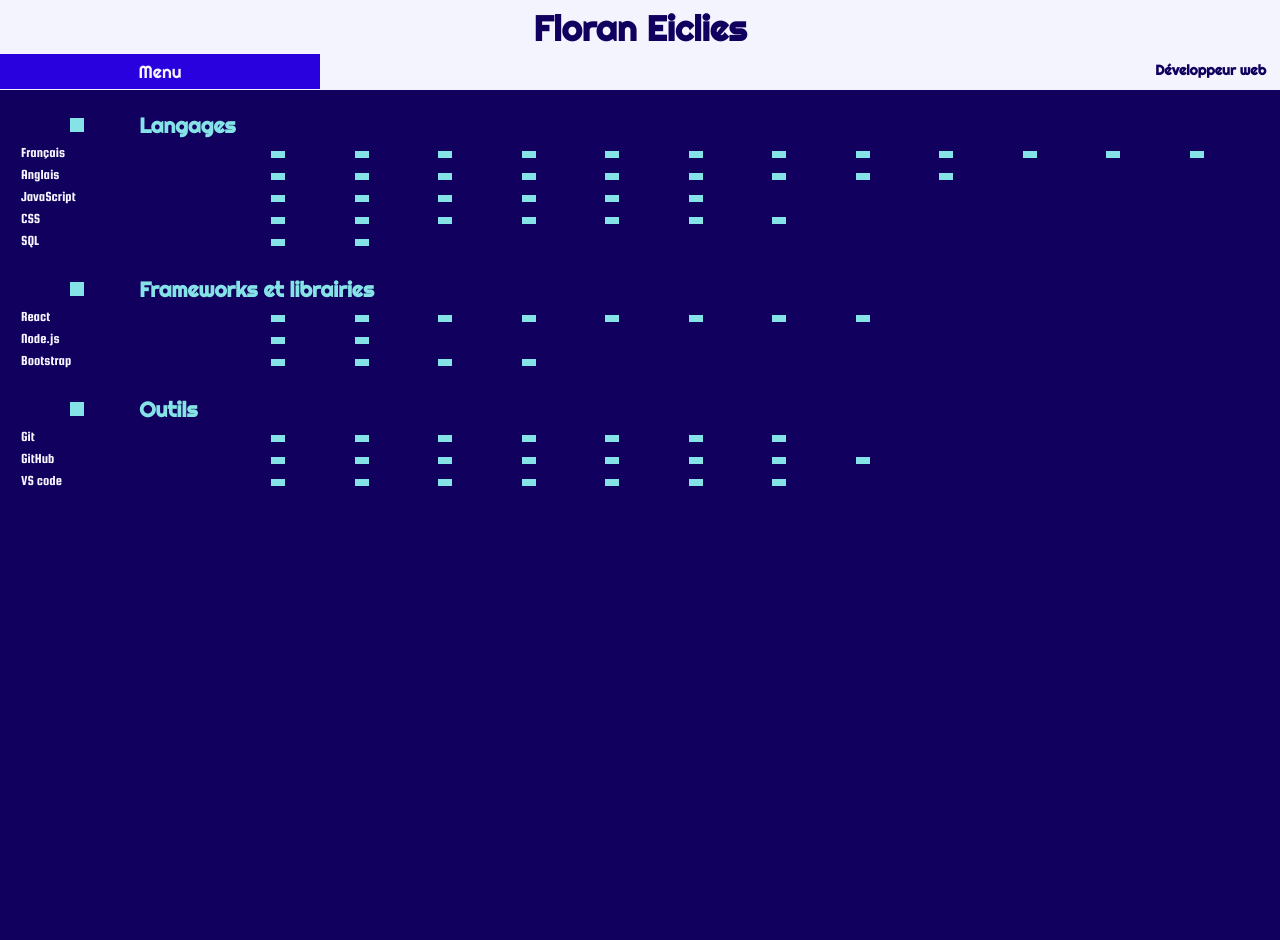
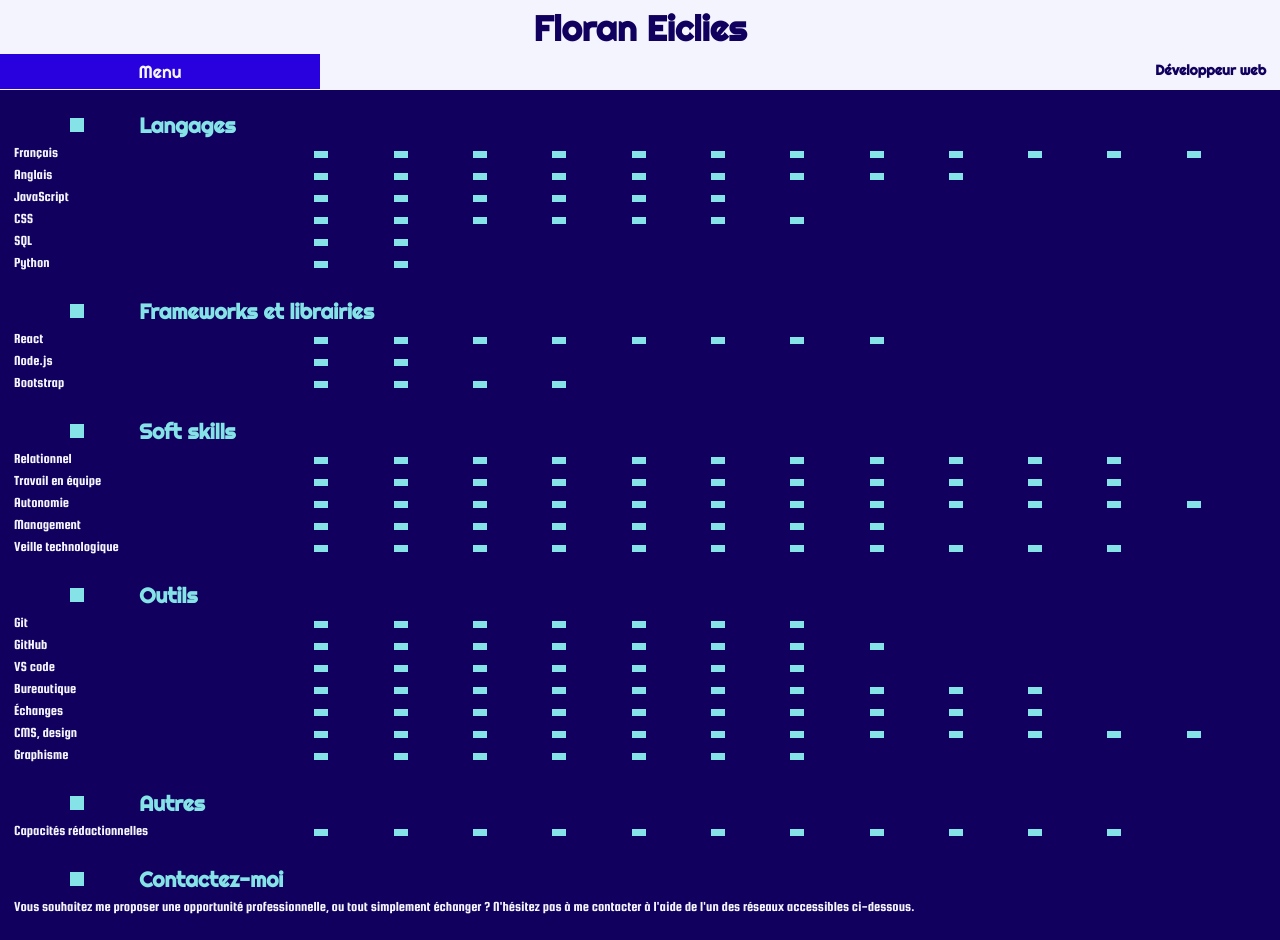
Before and after one commit to e-floran/onlinecv, a React (Create React App) app: page /skills in a window 1280 px wide. Shown: the top 940 px of the page. Before the commit the page ends 800 px from the top, so only its background shows below. Built offline with nearby package versions, Linux system fonts and the light colour scheme.

Commit message:
finished skills

```diff
--- a/src/components/skills/Frameworks.jsx
+++ b/src/components/skills/Frameworks.jsx
@@ -17,7 +17,7 @@ function Frameworks(){
     ]
     const frameworks=[];
     for (let i=0;i<myFrameworks.length;i++) {
-        frameworks.push(<Skill name={myFrameworks[i].name} level={myFrameworks[i].level}/>);
+        frameworks.push(<Skill key={myFrameworks[i].name} name={myFrameworks[i].name} level={myFrameworks[i].level}/>);
     };
     return(
         <section className="skillset">
--- a/src/components/skills/Langages.jsx
+++ b/src/components/skills/Langages.jsx
@@ -21,11 +21,15 @@ function Langages(){
         {
             name:"SQL",
             level:2,
+        },
+        {
+            name:"Python",
+            level:2,
         }
     ]
     const langages=[];
     for (let i=0;i<myLangages.length;i++) {
-        langages.push(<Skill name={myLangages[i].name} level={myLangages[i].level}/>);
+        langages.push(<Skill key={myLangages[i].name} name={myLangages[i].name} level={myLangages[i].level}/>);
     };
     return(
         <section className="skillset">
--- /dev/null
+++ b/src/components/skills/OtherSkills.jsx
@@ -0,0 +1,27 @@
+import Skill from "./Skill";
+
+function OtherSkills(){
+    const myOtherSkills=[
+        {
+            name:"Capacités rédactionnelles",
+            level:11,
+        },
+    ]
+    const otherSkills=[];
+    for (let i=0;i<myOtherSkills.length;i++) {
+        otherSkills.push(<Skill key={myOtherSkills[i].name} name={myOtherSkills[i].name} level={myOtherSkills[i].level}/>);
+    };
+    return(
+        <section className="skillset">
+            <article className="sectionTitle">
+                <div className="pulsarContainer">
+                    <div className="pulsar"></div>
+                </div>
+                <h3>Autres</h3>
+            </article>
+            {otherSkills}
+        </section>
+    )
+};
+
+export default OtherSkills;
--- a/src/components/skills/Skill.jsx
+++ b/src/components/skills/Skill.jsx
@@ -3,11 +3,11 @@ function Skill(props){
     const {level}=props;
     const levels=[];
     for (let i=0;i<level;i++) {
-        levels.push(<div className="skillPoint"/>);
+        levels.push(<div key={i} className="skillPoint"/>);
     };
     if (levels.length<12){
         for (let i=levels.length;i<12;i++){
-            levels.push(<div className="noPoint"/>);
+            levels.push(<div key={i} className="noPoint"/>);
         }
     }
     return(
--- /dev/null
+++ b/src/components/skills/SoftSkills.jsx
@@ -0,0 +1,43 @@
+import Skill from "./Skill";
+
+function SoftSkills(){
+    const mySoftSkills=[
+        {
+            name:"Relationnel",
+            level:11,
+        },
+        {
+            name:"Travail en équipe",
+            level:11,
+        },
+        {
+            name:"Autonomie",
+            level:12,
+        },
+        {
+            name:"Management",
+            level:8,
+        },
+        {
+            name:"Veille technologique",
+            level:11,
+        },
+    ]
+    const softSkills=[];
+    for (let i=0;i<mySoftSkills.length;i++) {
+        softSkills.push(<Skill key={mySoftSkills[i].name} name={mySoftSkills[i].name} level={mySoftSkills[i].level}/>);
+    };
+    return(
+        <section className="skillset">
+            <article className="sectionTitle">
+                <div className="pulsarContainer">
+                    <div className="pulsar"></div>
+                </div>
+                <h3>Soft skills</h3>
+            </article>
+            {softSkills}
+        </section>
+    )
+};
+
+export default SoftSkills;
--- a/src/components/skills/Tools.jsx
+++ b/src/components/skills/Tools.jsx
@@ -14,10 +14,26 @@ function Tools(){
             name:"VS code",
             level:7,
         },
+        {
+            name:"Bureautique",
+            level:10,
+        },
+        {
+            name:"Échanges",
+            level:10,
+        },
+        {
+            name:"CMS, design",
+            level:12,
+        },
+        {
+            name:"Graphisme",
+            level:7,
+        },
     ]
     const tools=[];
     for (let i=0;i<myTools.length;i++) {
-        tools.push(<Skill name={myTools[i].name} level={myTools[i].level}/>);
+        tools.push(<Skill key={myTools[i].name} name={myTools[i].name} level={myTools[i].level}/>);
     };
     return(
         <section className="skillset">
--- a/src/pages/Skills.jsx
+++ b/src/pages/Skills.jsx
@@ -1,13 +1,19 @@
 import Langages from "../components/skills/Langages";
 import Frameworks from "../components/skills/Frameworks";
 import Tools from "../components/skills/Tools";
+import SoftSkills from "../components/skills/SoftSkills";
+import OtherSkills from "../components/skills/OtherSkills";
+import Contact from "../components/Contact";
 import "../style/skills.css";
 function Skills(){
     return(
         <div className="skillsContainer">
             <Langages />
             <Frameworks />
+            <SoftSkills />
             <Tools />
+            <OtherSkills />
+            <Contact />
         </div>
     )
 };
--- a/src/style/skills.css
+++ b/src/style/skills.css
@@ -65,9 +65,8 @@ h3 {
 .skillContainer {
   width: 100%;
   display: grid;
-  grid-template-columns: 20% 80%;
+  grid-template-columns: 24% 76%;
   grid-gap: 0;
-  margin-left: 0.5rem;
 }
 .pointsContainer {
   width: 100%;
```
